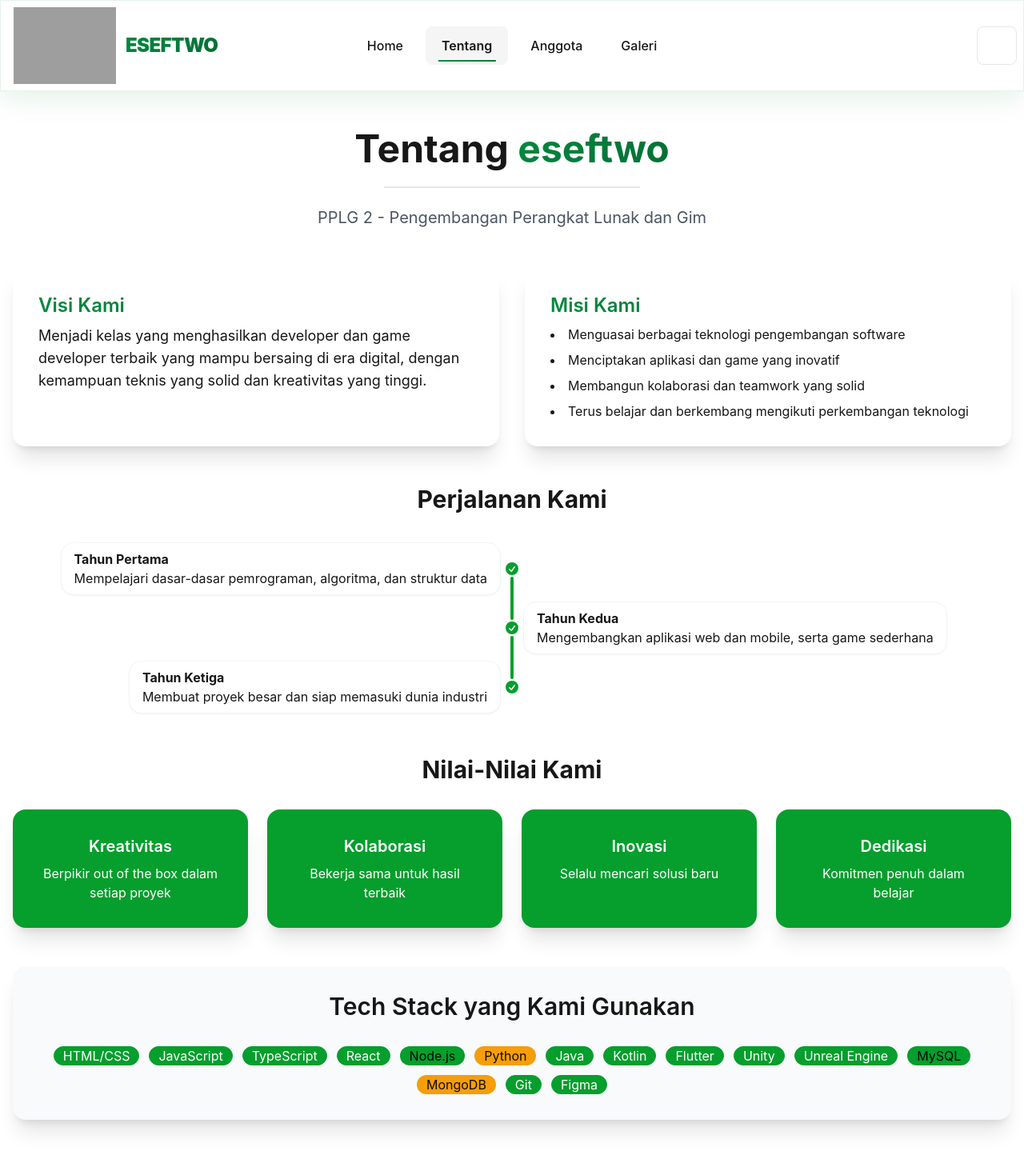
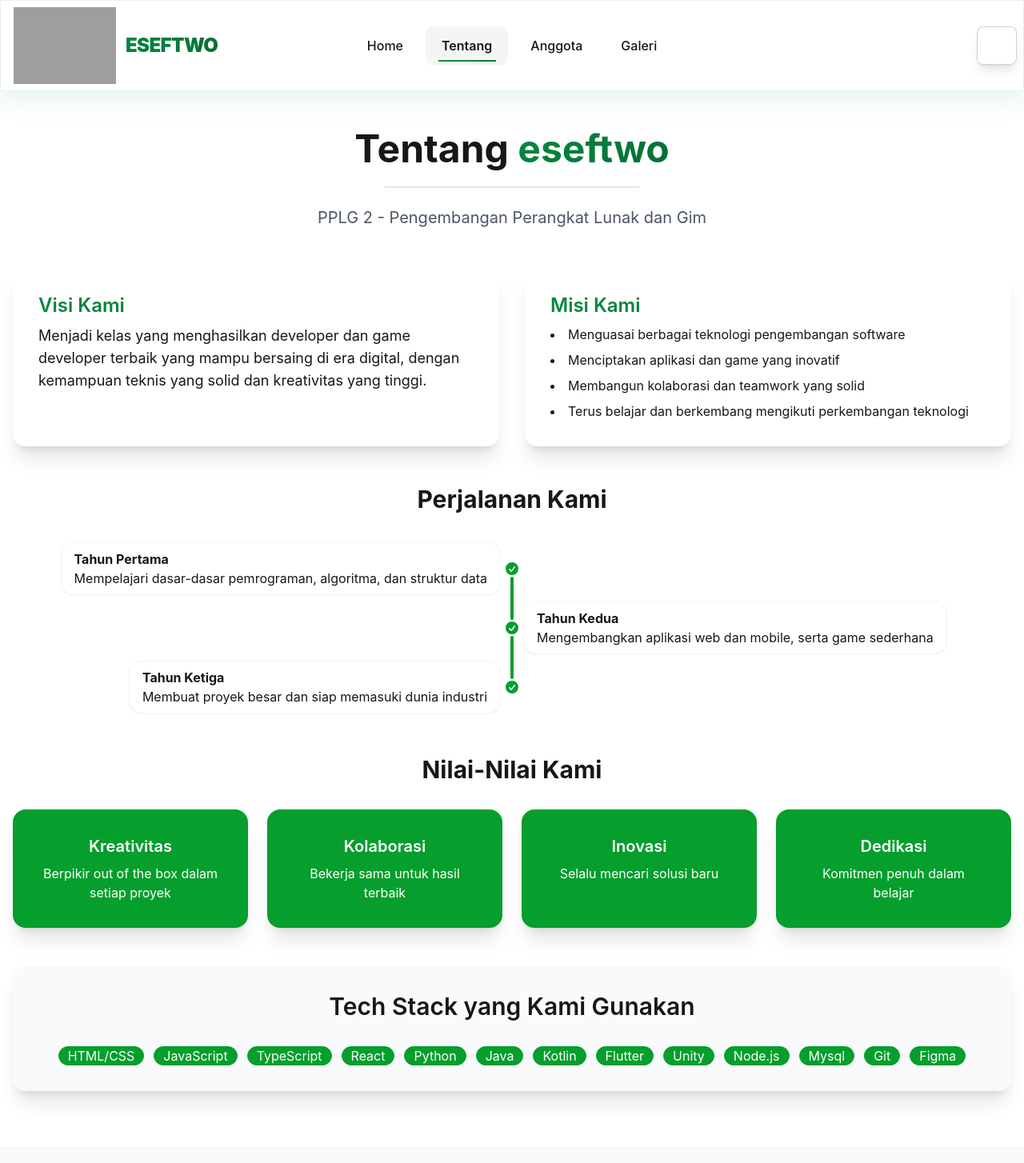
Before and after one commit to ersaf1/sft2, a React (Vite) app: page /about in a window 1280 px wide. Shown: the top 1454 px of the page at 80% size. Built offline with nearby package versions, Linux system fonts and the light colour scheme; grey boxes are pictures that could not be loaded.

Commit message:
feat: add theme toggle animation and update Navbar button styles; modify About and Gallery pages for better content presentation

```diff
--- a/src/components/Navbar.tsx
+++ b/src/components/Navbar.tsx
@@ -17,6 +17,7 @@ const Navbar = () => {
     }
 
     const [theme, setTheme] = useState(getInitialTheme)
+    const [animating, setAnimating] = useState(false)
     const location = useLocation()
 
     useEffect(() => {
@@ -25,6 +26,9 @@ const Navbar = () => {
     }, [theme])
 
     const toggleTheme = () => {
+        // trigger quick spin/scale animation
+        setAnimating(true)
+        window.setTimeout(() => setAnimating(false), 500)
         // two-state toggle: white (eseftwo-light) <-> dark (minimalist)
         const newTheme = theme === 'eseftwo-light' ? 'minimalist' : 'eseftwo-light'
         setTheme(newTheme)
@@ -71,27 +75,30 @@ const Navbar = () => {
                     <li><Link to="/gallery" className={`text-base ${isActive('/gallery') ? 'active' : ''}`}>Galeri</Link></li>
                 </ul>
             </div>
-            <div className="navbar-end gap-2">
+            <div className="navbar-end lg:gap-2">
+                {/* Floating on small screens for better reachability */}
+                <div className="fixed right-3 top-3 z-[60] lg:static lg:right-auto lg:top-auto">
                 <button
                     onClick={toggleTheme}
                     aria-label="Toggle light/dark theme"
                     title={tooltipText}
                     aria-pressed={theme === 'eseftwo-light'}
-                    className="btn btn-ghost btn-circle border border-base-content/10 hover:border-primary/30 hover:bg-primary/5 transition-all"
+                    className="btn btn-circle bg-base-100/80 text-base-content border border-base-content/20 hover:border-primary/40 hover:bg-base-100/90 shadow-lg backdrop-blur-md transition-all"
                 >
                     {theme === 'eseftwo-light' ? (
                         // Sun icon for light mode
-                        <svg xmlns="http://www.w3.org/2000/svg" className="h-6 w-6 text-warning" viewBox="0 0 24 24" fill="currentColor">
+                        <svg xmlns="http://www.w3.org/2000/svg" className={`h-6 w-6 text-base-content ${animating ? 'animate-toggle' : ''}`} viewBox="0 0 24 24" fill="currentColor" aria-hidden="true">
                             <path d="M12 17.5a5.5 5.5 0 100-11 5.5 5.5 0 000 11zm0-9a3.5 3.5 0 110 7 3.5 3.5 0 010-7z"/>
                             <path d="M13 1h-2v3h2V1zm0 19h-2v3h2v-3zM4 11H1v2h3v-2zm19 0h-3v2h3v-2zM5.99 4.58L4.58 5.99l1.41 1.41 1.42-1.41-1.42-1.41zm12.02 12.02l-1.41 1.41 1.41 1.42 1.42-1.42-1.42-1.41zM18.01 4.58l1.42 1.41 1.41-1.41-1.41-1.42-1.42 1.42zM5.99 18.01l1.41-1.41-1.41-1.42-1.42 1.42 1.42 1.41z"/>
                         </svg>
                     ) : (
                         // Moon icon for dark mode
-                        <svg xmlns="http://www.w3.org/2000/svg" className="h-6 w-6 text-primary" fill="currentColor" viewBox="0 0 24 24">
+                        <svg xmlns="http://www.w3.org/2000/svg" className={`h-6 w-6 text-base-content ${animating ? 'animate-toggle' : ''}`} fill="currentColor" viewBox="0 0 24 24" aria-hidden="true">
                             <path d="M21.64 13a1 1 0 00-1.05-.14 8.05 8.05 0 01-3.37.73 8.15 8.15 0 01-8.14-8.1 8.59 8.59 0 01.25-2A1 1 0 008 2.36a10.14 10.14 0 1014 11.69 1 1 0 00-.36-1.05zm-9.5 6.69A8.14 8.14 0 017.08 5.22v.27a10.15 10.15 0 0010.14 10.14 9.79 9.79 0 002.1-.22 8.11 8.11 0 01-7.18 4.32z"/>
                         </svg>
                     )}
                 </button>
+                </div>
             </div>
         </div>
     )
--- a/src/index.css
+++ b/src/index.css
@@ -208,6 +208,17 @@
     animation: fade-in 0.8s ease-out;
   }
 
+  /* Quick spin+scale animation for theme toggle */
+  @keyframes spin-scale {
+    0% { transform: rotate(0deg) scale(1); }
+    50% { transform: rotate(180deg) scale(1.12); }
+    100% { transform: rotate(360deg) scale(1); }
+  }
+
+  .animate-toggle {
+    animation: spin-scale 0.45s ease-out;
+  }
+
   @keyframes pulse-slow {
     0%, 100% {
       opacity: 1;
--- a/src/pages/About.tsx
+++ b/src/pages/About.tsx
@@ -123,15 +123,13 @@ const About = () => {
                         <div className="badge badge-primary badge-lg">JavaScript</div>
                         <div className="badge badge-primary badge-lg">TypeScript</div>
                         <div className="badge badge-primary badge-lg">React</div>
-                        <div className="badge badge-success badge-lg">Node.js</div>
-                        <div className="badge badge-warning badge-lg">Python</div>
+                        <div className="badge badge-primary badge-lg">Python</div>
                         <div className="badge badge-primary badge-lg">Java</div>
                         <div className="badge badge-primary badge-lg">Kotlin</div>
                         <div className="badge badge-primary badge-lg">Flutter</div>
                         <div className="badge badge-primary badge-lg">Unity</div>
-                        <div className="badge badge-primary badge-lg">Unreal Engine</div>
-                        <div className="badge badge-success badge-lg">MySQL</div>
-                        <div className="badge badge-warning badge-lg">MongoDB</div>
+                        <div className="badge badge-primary badge-lg">Node.js</div>
+                        <div className="badge badge-primary badge-lg">Mysql</div>
                         <div className="badge badge-primary badge-lg">Git</div>
                         <div className="badge badge-primary badge-lg">Figma</div>
                     </div>
--- a/src/pages/Gallery.tsx
+++ b/src/pages/Gallery.tsx
@@ -176,19 +176,13 @@ const Gallery = () => {
                             <svg xmlns="http://www.w3.org/2000/svg" width="20" height="20" viewBox="0 0 24 24" fill="currentColor">
                                 <path d="M12 2.163c3.204 0 3.584.012 4.85.07 3.252.148 4.771 1.691 4.919 4.919.058 1.265.069 1.645.069 4.849 0 3.205-.012 3.584-.069 4.849-.149 3.225-1.664 4.771-4.919 4.919-1.266.058-1.644.07-4.85.07-3.204 0-3.584-.012-4.849-.07-3.26-.149-4.771-1.699-4.919-4.92-.058-1.265-.07-1.644-.07-4.849 0-3.204.013-3.583.07-4.849.149-3.227 1.664-4.771 4.919-4.919 1.266-.057 1.645-.069 4.849-.069zm0-2.163c-3.259 0-3.667.014-4.947.072-4.358.2-6.78 2.618-6.98 6.98-.059 1.281-.073 1.689-.073 4.948 0 3.259.014 3.668.072 4.948.2 4.358 2.618 6.78 6.98 6.98 1.281.058 1.689.072 4.948.072 3.259 0 3.668-.014 4.948-.072 4.354-.2 6.782-2.618 6.979-6.98.059-1.28.073-1.689.073-4.948 0-3.259-.014-3.667-.072-4.947-.196-4.354-2.617-6.78-6.979-6.98-1.281-.059-1.69-.073-4.949-.073zm0 5.838c-3.403 0-6.162 2.759-6.162 6.162s2.759 6.163 6.162 6.163 6.162-2.759 6.162-6.163c0-3.403-2.759-6.162-6.162-6.162zm0 10.162c-2.209 0-4-1.79-4-4 0-2.209 1.791-4 4-4s4 1.791 4 4c0 2.21-1.791 4-4 4zm6.406-11.845c-.796 0-1.441.645-1.441 1.44s.645 1.44 1.441 1.44c.795 0 1.439-.645 1.439-1.44s-.644-1.44-1.439-1.44z" />
                             </svg>
-                            Instagram
+                            <a href="https://www.instagram.com/eseftwo/">Instagram</a>
                         </button>
                         <button className="btn btn-outline btn-white">
-                            <svg xmlns="http://www.w3.org/2000/svg" width="20" height="20" viewBox="0 0 24 24" fill="currentColor">
-                                <path d="M19.615 3.184c-3.604-.246-11.631-.245-15.23 0-3.897.266-4.356 2.62-4.385 8.816.029 6.185.484 8.549 4.385 8.816 3.6.245 11.626.246 15.23 0 3.897-.266 4.356-2.62 4.385-8.816-.029-6.185-.484-8.549-4.385-8.816zm-10.615 12.816v-8l8 3.993-8 4.007z" />
+                            <svg xmlns="http://www.w3.org/2000/svg" width="16" height="16" fill="currentColor"  viewBox="0 0 16 16">
+                                 <path d="M9 0h1.98c.144.715.54 1.617 1.235 2.512C12.895 3.389 13.797 4 15 4v2c-1.753 0-3.07-.814-4-1.829V11a5 5 0 1 1-5-5v2a3 3 0 1 0 3 3z"/>
                             </svg>
-                            YouTube
-                        </button>
-                        <button className="btn btn-outline btn-white">
-                            <svg xmlns="http://www.w3.org/2000/svg" width="20" height="20" viewBox="0 0 24 24" fill="currentColor">
-                                <path d="M12 0c-6.626 0-12 5.373-12 12 0 5.302 3.438 9.8 8.207 11.387.599.111.793-.261.793-.577v-2.234c-3.338.726-4.033-1.416-4.033-1.416-.546-1.387-1.333-1.756-1.333-1.756-1.089-.745.083-.729.083-.729 1.205.084 1.839 1.237 1.839 1.237 1.07 1.834 2.807 1.304 3.492.997.107-.775.418-1.305.762-1.604-2.665-.305-5.467-1.334-5.467-5.931 0-1.311.469-2.381 1.236-3.221-.124-.303-.535-1.524.117-3.176 0 0 1.008-.322 3.301 1.23.957-.266 1.983-.399 3.003-.404 1.02.005 2.047.138 3.006.404 2.291-1.552 3.297-1.23 3.297-1.23.653 1.653.242 2.874.118 3.176.77.84 1.235 1.911 1.235 3.221 0 4.609-2.807 5.624-5.479 5.921.43.372.823 1.102.823 2.222v3.293c0 .319.192.694.801.576 4.765-1.589 8.199-6.086 8.199-11.386 0-6.627-5.373-12-12-12z" />
-                            </svg>
-                            GitHub
+                            <a href="https://www.tiktok.com/@eseftw0?is_from_webapp=1&sender_device=pc">Tiktok</a>
                         </button>
                     </div>
                 </div>
```
